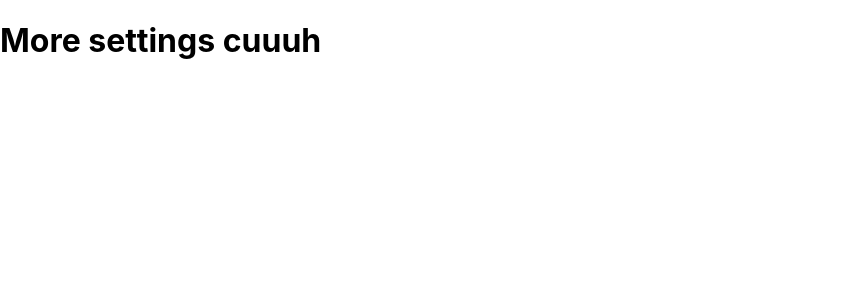
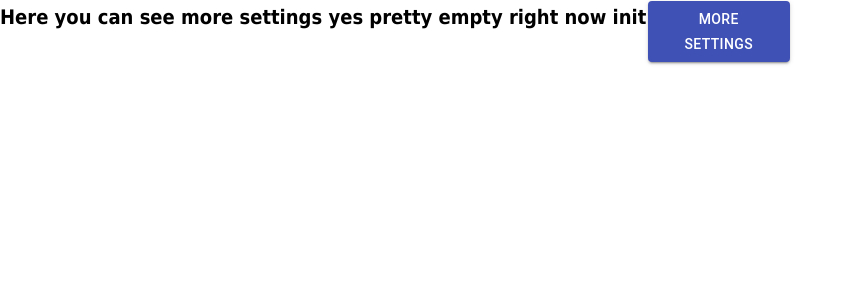
Before and after one commit to Burday/fronty, a React (Create React App) app: page /settings in a window 1280 px wide. Shown: the top 300 px of the page, without its empty margins (0-853 px from the left). Built offline with nearby package versions, Linux system fonts and the light colour scheme.

Commit message:
todo:fix theme persistance in settings

```diff
--- a/src/components/Main/Greeting.js
+++ b/src/components/Main/Greeting.js
@@ -1,29 +1,27 @@
-import React, {useState, useEffect} from 'react'
-import '../css/Greeting.css'
-import moment from 'moment'
+import moment from 'moment';
+import React, { useState } from 'react';
+import '../css/Greeting.css';
 
-const Greeting = ({greeting}) =>{
-    const [time, setTime] = useState(moment().format(`HH`))
+const Greeting = ({ greeting }) => {
+	const [time, setTime] = useState(moment().format(`k`));
 	let theGreet;
-    if(greeting === true){
-         if(parseInt(time) >= 21){
-            theGreet = `Good Night`
-         }else if(parseInt(time) >= 19){
-            theGreet = `Good Evening`
-        }else if(parseInt(time) >= 16){
-            theGreet = `Good Afternoon`
-        }
-    else if(parseInt(time) >= 12){
-        theGreet = `Good Day`
-    }
-        else if(parseInt(time) >= 5){
-            theGreet = `Good Morning`
+	if (greeting === true) {
+		if (parseInt(time) >= 21 && parseInt(time) >= 0) {
+			theGreet = `Good Night`;
+		} else if (parseInt(time) >= 19) {
+			theGreet = `Good Evening`;
+		} else if (parseInt(time) >= 16) {
+			theGreet = `Good Afternoon`;
+		} else if (parseInt(time) >= 12) {
+			theGreet = `Good Day`;
+		} else if (parseInt(time) >= 5) {
+			theGreet = `Good Morning`;
 		}
 	}
-    return(
+	return (
 		<div className="greeting">
 			<p className="greeting-text">{theGreet}</p>
 		</div>
-    )
-}
+	);
+};
 export default Greeting;
--- a/src/components/Main/MoreSettings.js
+++ /dev/null
@@ -1,11 +0,0 @@
-import React from 'react'
-
-const MoreSettings = () => {
-    return (
-        <div>
-            <h1>More settings cuuuh</h1>
-        </div>
-    )
-}
-
-export default MoreSettings
--- a/src/components/Main/Settings.js
+++ b/src/components/Main/Settings.js
@@ -1,31 +1,27 @@
-import React, {useState} from "react"
-import {Button, Menu } from "@material-ui/core"
+import { Button, Menu } from '@material-ui/core';
 import MoreVertIcon from '@material-ui/icons/MoreVert';
-import '../css/Settings.css'
-import styled from 'styled-components'
+import React, { useState } from 'react';
+import { Link } from 'react-router-dom';
+import styled from 'styled-components';
+import '../css/Settings.css';
 
-
-
-const Settings = ({theme,themeToggler, greetingToggler, greeting}) => {
-
+const Settings = ({ theme, themeToggler, greetingToggler, greeting }) => {
 	const CustomIcon = styled(MoreVertIcon)`
-    color: ${props => props.theme.text}
-  `
+		color: ${(props) => props.theme.text};
+	`;
 	//console.log(`State of darkmode ${state.darkMode} \n State of greeting ${state.greeting}`)
 
 	const handleDarkMode = () => {
-        themeToggler()
+		themeToggler();
 	};
 
 	const handleGreeting = () => {
-        greetingToggler()
+		greetingToggler();
 	};
 
 	const handleSettings = () => {
-        console.log(`bang`)
-        handleClose()
-      }
-
+		handleClose();
+	};
 
 	const [anchorEl, setAnchorEl] = useState(null);
 
@@ -36,10 +32,14 @@ const Settings = ({theme,themeToggler, greetingToggler, greeting}) => {
 	const handleClose = () => {
 		setAnchorEl(null);
 	};
-    return(
+	return (
 		<div className="Settings-div">
-                <Button aria-controls="simple-menu" aria-haspopup="true" onClick={handleClick}>
-    <CustomIcon/>
+			<Button
+				aria-controls="simple-menu"
+				aria-haspopup="true"
+				onClick={handleClick}
+			>
+				<CustomIcon />
 			</Button>
 			<Menu
 				id="simple-menu"
@@ -49,17 +49,40 @@ const Settings = ({theme,themeToggler, greetingToggler, greeting}) => {
 				onClose={handleClose}
 			>
 				<div className="buttonDiv">
-      <Button name="darkMode "variant="contained" color="primary" onClick={handleDarkMode}>{theme ? "Disable" : "Enable"} Dark Mode</Button>
+					<Button
+						name="darkMode "
+						variant="contained"
+						color="primary"
+						onClick={handleDarkMode}
+					>
+						{theme ? 'Disable' : 'Enable'} Dark Mode
+					</Button>
 				</div>
 				<div className="buttonDiv">
-      <Button name="greeting" variant="contained" color="primary" onClick={handleGreeting}>{greeting ? "Disable" : "Enable"} Greeting</Button>
+					<Button
+						name="greeting"
+						variant="contained"
+						color="primary"
+						onClick={handleGreeting}
+					>
+						{greeting ? 'Disable' : 'Enable'} Greeting
+					</Button>
 				</div>
+				<Link to="/settings">
 					<div className="buttonDiv">
-        <Button name="router" variant="contained" color="primary" onClick={handleSettings}>More Settings</Button>
+						<Button
+							name="router"
+							variant="contained"
+							color="primary"
+							onClick={handleSettings}
+						>
+							More Settings
+						</Button>
 					</div>
+				</Link>
 			</Menu>
 		</div>
-    )
-}
+	);
+};
 
 export default Settings;
--- /dev/null
+++ b/src/components/routes/MoreSettings.js
@@ -0,0 +1,46 @@
+import { Button } from '@material-ui/core';
+import React, { useState } from 'react';
+import { Link } from 'react-router-dom';
+import { ThemeProvider } from 'styled-components';
+import { useDarkMode } from '../Main/useDarkMode';
+import { GlobalStyles } from '../themes/globalStyles';
+import { darkTheme, lightTheme } from '../themes/Theme';
+
+const MoreSettings = () => {
+	const [theme] = useDarkMode();
+	const themeMode = theme === false ? lightTheme : darkTheme;
+
+	const [anchorEl, setAnchorEl] = useState(null);
+	const handleSettings = () => {
+		setAnchorEl(null);
+	};
+	console.log(themeMode);
+	return (
+		<ThemeProvider theme={themeMode}>
+			<>
+				<GlobalStyles />
+				<div className="App">
+					<header className="App-header">
+						<p className="title">
+							Here you can see more settings yes pretty empty right now init
+						</p>
+						<Link to="/">
+							<div className="buttonDiv">
+								<Button
+									name="router"
+									variant="contained"
+									color="primary"
+									onClick={handleSettings}
+								>
+									More Settings
+								</Button>
+							</div>
+						</Link>
+					</header>
+				</div>
+			</>
+		</ThemeProvider>
+	);
+};
+
+export default MoreSettings;
```
Also changed, not shown: package.json (+7 -7 lines), src/RouteLoader.js (+4 -5 lines), src/components/routes/Home.js (renamed from src/App.js, +8 -8 lines), 2 other files (tests, documents, lock files or other folders). Lines whose indentation alone changed are shown as unchanged.
